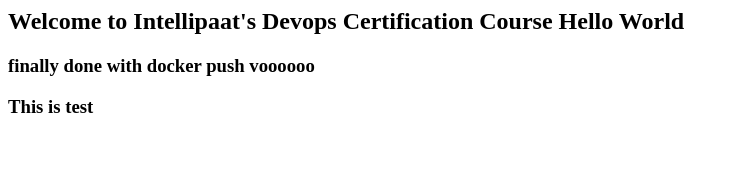
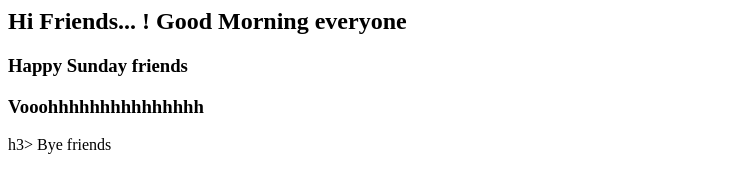
Before and after one commit to sanath32/jenkins-sample, a plain HTML site: page index.html in a window 1280 px wide. Shown: the whole page, without its empty margins (0-739 px from the left). Drawn offline with Linux system fonts and the light colour scheme.

Commit message:
second commit

```diff
--- a/index.html
+++ b/index.html
@@ -1,11 +1,12 @@
 <html>
-<title> Sample Website </title>
+<title> Hello Friends</title>
 
 <body>
-<h2> Welcome to Intellipaat's Devops Certification Course Hello World</h2>
+<h2> Hi Friends... !  Good Morning everyone </h2>
 
-<h3> finally done with docker push voooooo </h3>
+<h3> Happy Sunday friends </h3>
 
-<h3> This is test</h3>
+<h3> Vooohhhhhhhhhhhhhhh</h3>
+h3> Bye friends</h3>
 </body>
 </html>
```
